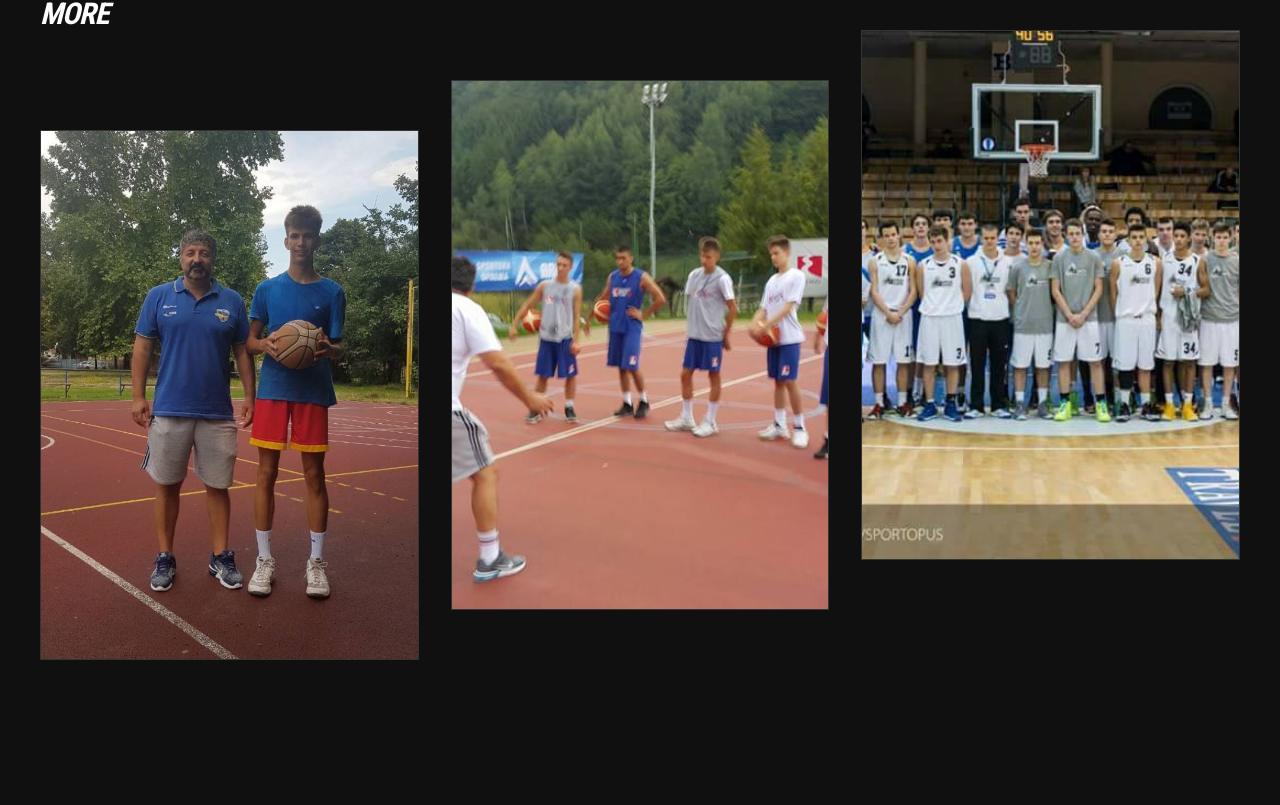
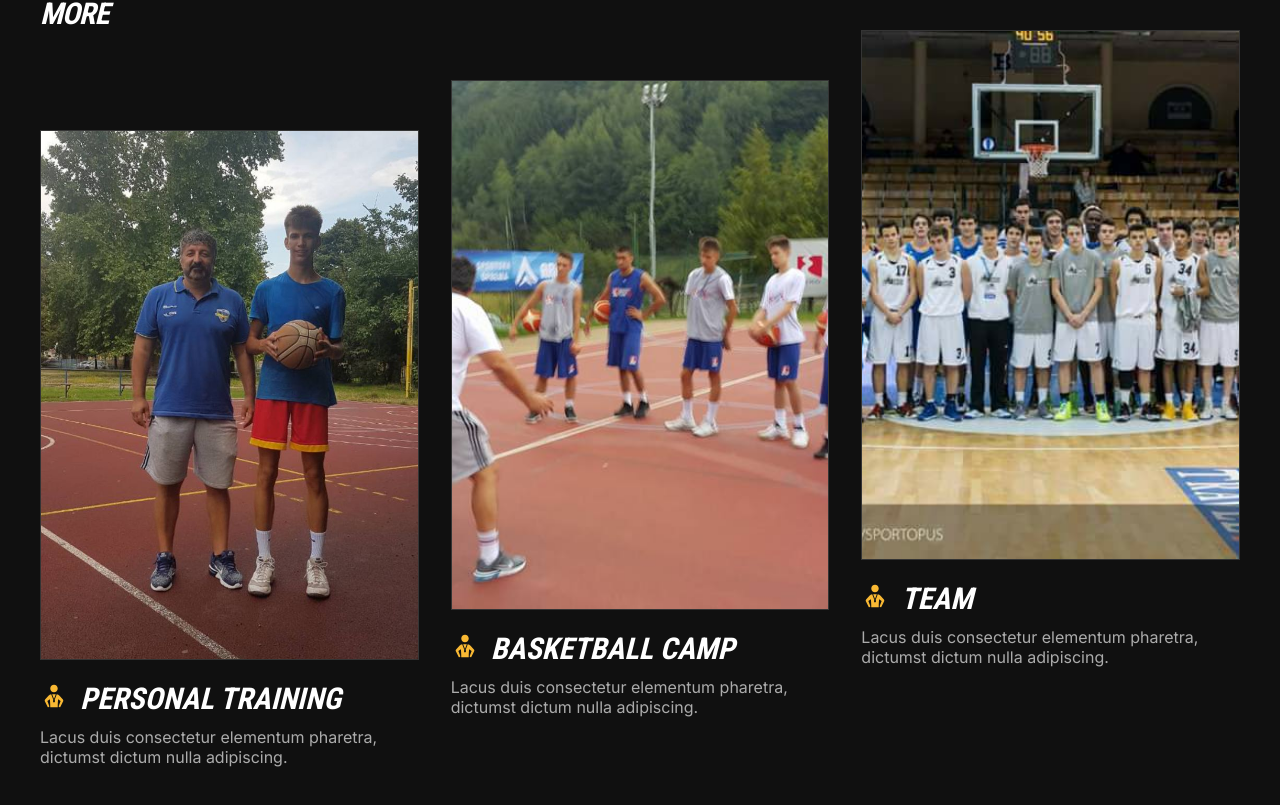
Before and after one commit to krsticzoran/basketball-coach, a Next.js app: page / in a window 1280 px wide. Shown: the part 1648-2453 px from the top of the page. Built offline with nearby package versions, Linux system fonts and the light colour scheme.

Commit message:
services

```diff
--- a/app/page.js
+++ b/app/page.js
@@ -6,6 +6,7 @@ import welcomeImg from '../public/Savovic.jpeg'
 import services1 from '../public/services1.jpeg'
 import services2 from '../public/services2.jpeg'
 import services3 from '../public/services3.jpeg'
+import personal from '../public/personal.svg'
 
 export default function Home() {
   return (
@@ -64,12 +65,36 @@ export default function Home() {
           <div className={classes.grid}>
             <div className={classes[`service-one`]}>
               <Image src={services1} />
+              <div className={classes[`services-text`]}>
+                <Image src={personal} />
+                <h4>PERSONAL TRAINING</h4>
+              </div>
+              <p>
+                Lacus duis consectetur elementum pharetra, dictumst dictum nulla
+                adipiscing.
+              </p>
             </div>
             <div className={classes[`service-two`]}>
               <Image src={services2} />
+              <div className={classes[`services-text`]}>
+                <Image src={personal} />
+                <h4>Basketball camp</h4>
+              </div>
+              <p>
+                Lacus duis consectetur elementum pharetra, dictumst dictum nulla
+                adipiscing.
+              </p>
             </div>
             <div className={classes[`service-three`]}>
               <Image src={services3} />
+              <div className={classes[`services-text`]}>
+                <Image src={personal} />
+                <h4>Team</h4>
+              </div>
+              <p>
+                Lacus duis consectetur elementum pharetra, dictumst dictum nulla
+                adipiscing.
+              </p>
             </div>
           </div>
         </div>
--- a/styles/pages/home.module.scss
+++ b/styles/pages/home.module.scss
@@ -95,6 +95,27 @@
         object-fit: cover;
         border: 1px solid $border;
       }
+
+      .services-text {
+        display: flex;
+        @include spacing(margin, 3, 0, 2, 0);
+
+        img {
+          width: 28px;
+          height: 28px;
+          margin-right: 12px;
+          border: none;
+        }
+
+        h4 {
+          @include font-size(xl);
+          font-style: italic;
+          font-weight: 700;
+          line-height: 116%;
+          color: $white;
+          text-transform: uppercase;
+        }
+      }
     }
   }
 }
```
Also changed, not shown: public/personal.svg (added).
